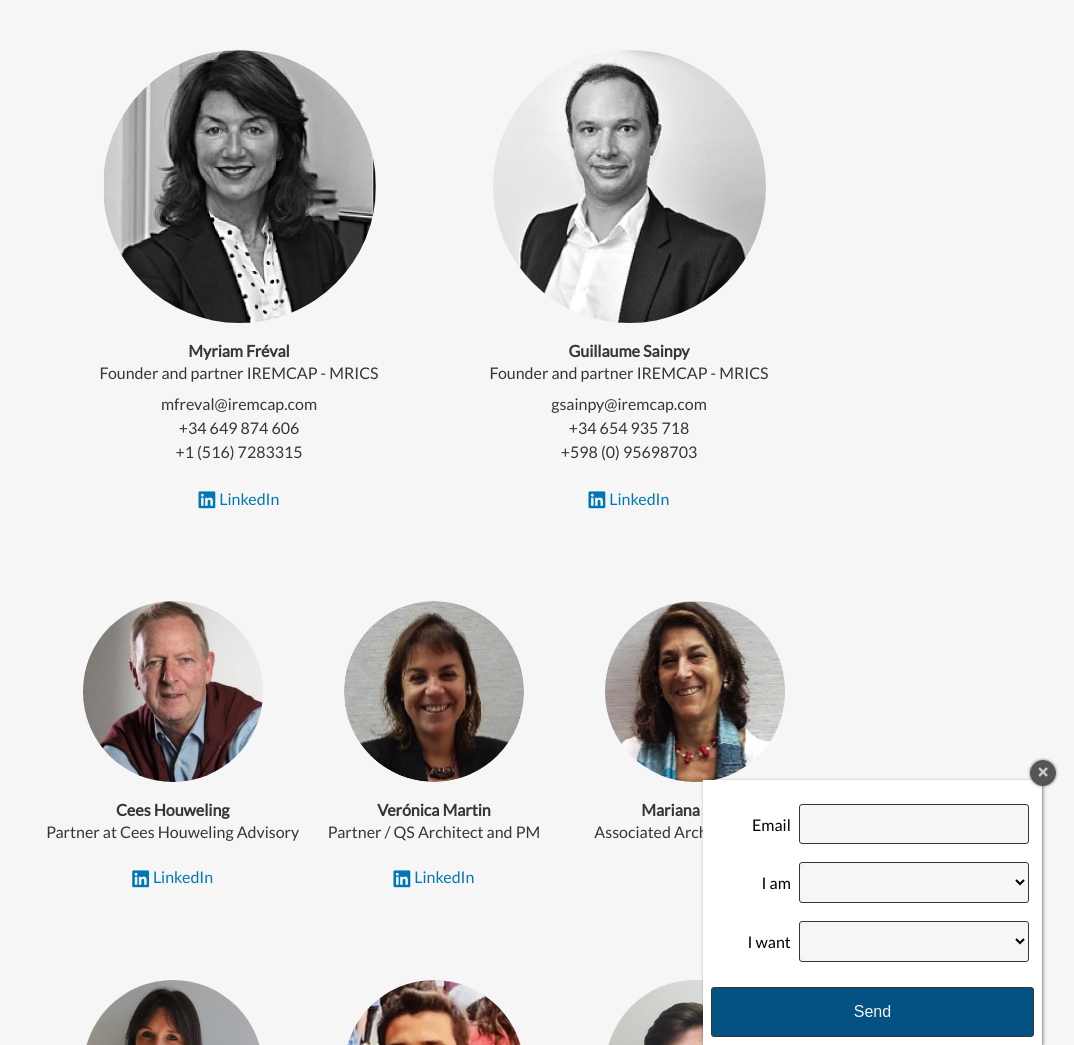
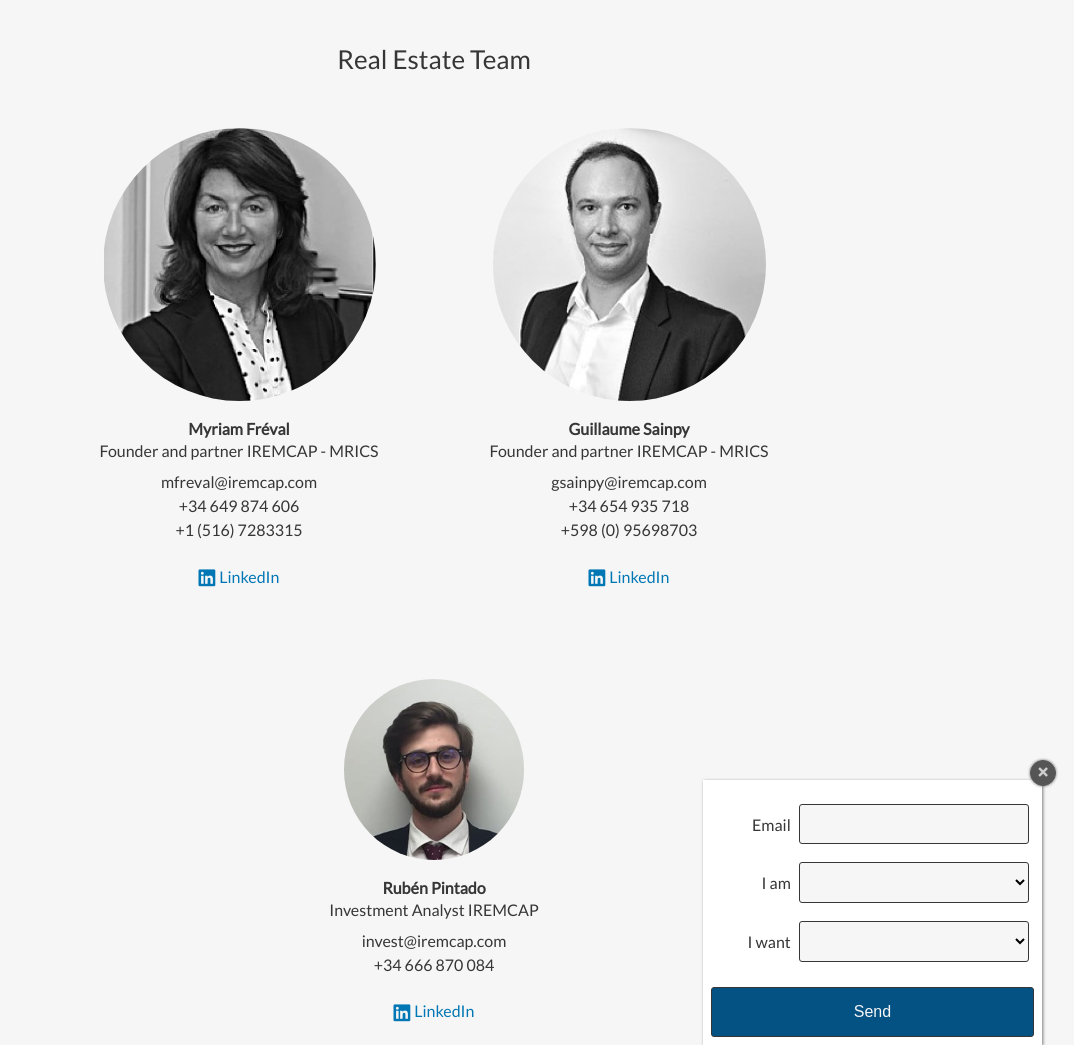
Before and after one commit to cserron/iremcap, a Jekyll site: the page built from team.md, in a window 1280 px wide and 1400 px high. Shown: the part 355-1400 px from the top of the window, without its empty margins (206-1280 px from the left). Built offline with Jekyll 4.4.1, drawn with Linux system fonts in a browser that asks for light colours; nearby versions of some CDN libraries; some of the changed text lies outside the part shown.

Commit message:
Team areas.

```diff
--- a/_config.yml
+++ b/_config.yml
@@ -33,6 +33,9 @@
 plugins:
   - jekyll-feed
 
+sass:
+  style: compressed
+
 # Exclude from processing.
 # The following items will not be processed, by default. Create a custom list
 # to override the default setting.
--- a/_data/page__team.yml
+++ b/_data/page__team.yml
@@ -3,155 +3,174 @@
   title: Our Team
 
   team:
-    - link: /assets/images/team/myriam_freval.jpg
-      name: Myriam Fréval
-      description: Founder and partner IREMCAP - MRICS
-      email: mfreval@iremcap.com
-      phones:
-        - +34 649 874 606
-        - +1 (516) 7283315
-      social:
-        - network: LinkedIn
-          url: https://www.linkedin.com/in/myriamfreval/
+    - title: Real Estate Team
+      members:
+      - link: /assets/images/team/myriam_freval.jpg
+        name: Myriam Fréval
+        description: Founder and partner IREMCAP - MRICS
+        email: mfreval@iremcap.com
+        phones:
+          - +34 649 874 606
+          - +1 (516) 7283315
+        social:
+          - network: LinkedIn
+            url: https://www.linkedin.com/in/myriamfreval/
 
-    - link: /assets/images/team/guillaume_sainpy.jpg
-      name: Guillaume Sainpy
-      description: Founder and  partner IREMCAP - MRICS
-      email: gsainpy@iremcap.com
-      phones:
-        - +34 654 935 718
-        - +598 (0) 95698703
-      social:
-        - network: LinkedIn
-          url: https://www.linkedin.com/in/gsainpy/
+      - link: /assets/images/team/guillaume_sainpy.jpg
+        name: Guillaume Sainpy
+        description: Founder and  partner IREMCAP - MRICS
+        email: gsainpy@iremcap.com
+        phones:
+          - +34 654 935 718
+          - +598 (0) 95698703
+        social:
+          - network: LinkedIn
+            url: https://www.linkedin.com/in/gsainpy/
 
-    - link: /assets/images/team/cees_houweling.jpg
-      name: Cees Houweling
-      description: Partner at Cees Houweling Advisory
-      social:
-        - network: LinkedIn
-          url: https://www.linkedin.com/in/ceeshouweling/
+      - link: /assets/images/team/ruben_pintado.jpg
+        name: Rubén Pintado
+        description: Investment Analyst IREMCAP
+        email: invest@iremcap.com
+        phones:
+          - +34 666 870 084
+        social:
+          - network: LinkedIn
+            url: https://www.linkedin.com/in/ruben-pintado-83b77441/
 
-    - link: /assets/images/team/veronica_martin.jpg
-      name: Verónica Martin
-      description: Partner / QS Architect and PM
-      social:
-        - network: LinkedIn
-          url: https://www.linkedin.com/in/ceeshouweling/
+    - title: Technical Team
+      members:
+      - link: /assets/images/team/cees_houweling.jpg
+        name: Cees Houweling
+        description: Asesor Hotelero
+        email: contacto@iremcap.com
+        social:
+          - network: LinkedIn
+            url: https://www.linkedin.com/in/ceeshouweling/
 
-    - link: /assets/images/team/mariana_mosso.jpg
-      name: Mariana Mosso
-      description: Associated Architect and PM
+      - link: /assets/images/team/veronica_martin.jpg
+        name: Verónica Martin
+        description: Asesor Técnico
+        email: contacto@iremcap.com
+        social:
+          - network: LinkedIn
+            url: https://www.linkedin.com/in/ceeshouweling/
 
-    - link: /assets/images/team/jimena_asarte.jpg
-      name: Jimena Lasarte
-      description: SEO and digital trends
-      email: contacto@iremcap.com
-      social:
-        - network: LinkedIn
-          url: https://www.linkedin.com/in/jimena-lasarte-49945028/
+      - link: /assets/images/team/mariana_mosso.jpg
+        name: Mariana Mosso
+        description: Asesor Técnico
+        email: contacto@iremcap.com
+        social:
+          - network: LinkedIn
+            url: https://www.linkedin.com/in/mariana-mosso-9ba8a525/
 
-    - link: /assets/images/team/christian_serron.jpg
-      name: Christian Serron
-      description: IT Infrastructures
-      email: contacto@iremcap.com
-      social:
-        - network: LinkedIn
-          url: https://www.linkedin.com/in/cserron/
+    - title: IT Experts / E-commerce
+      members:
+      - link: /assets/images/team/jimena_asarte.jpg
+        name: Jimena Lasarte
+        description: SEO and digital trends
+        email: contacto@iremcap.com
+        social:
+          - network: LinkedIn
+            url: https://www.linkedin.com/in/jimena-lasarte-49945028/
 
-    - link: /assets/images/team/ruben_pintado.jpg
-      name: Rubén Pintado
-      description: Investment Analyst IREMCAP
-      email: invest@iremcap.com
-      phones:
-        - +34 666 870 084
-      social:
-        - network: LinkedIn
-          url: https://www.linkedin.com/in/ruben-pintado-83b77441/
+      - link: /assets/images/team/christian_serron.jpg
+        name: Christian Serron
+        description: IT Infrastructures
+        email: contacto@iremcap.com
+        social:
+          - network: LinkedIn
+            url: https://www.linkedin.com/in/cserron/
 
-    - link: /assets/images/team/person.png
-      name: Gérard Arfinengo
-      description: Director of Institutional Relations
-      email: contacto@iremcap.com
-      phones:
-        - +34 622 840 301
-      social:
+
+      # - link: /assets/images/team/person.png
+      #   name: Gérard Arfinengo
+      #   description: Director of Institutional Relations
+      #   email: contacto@iremcap.com
+      #   phones:
+      #     - +34 622 840 301
+      #   social:
 
 es:
 
   title: Nuestro Equipo
 
   team:
-    - link: /assets/images/team/myriam_freval.jpg
-      name: Myriam Fréval
-      description: Founder and partner IREMCAP - MRICS
-      email: mfreval@iremcap.com
-      phones:
-        - +34 649 874 606
-        - +1 (516) 7283315
-      social:
-        - network: LinkedIn
-          url: https://www.linkedin.com/in/myriamfreval/
+    - title: Real Estate Team
+      members:
+        - link: /assets/images/team/myriam_freval.jpg
+          name: Myriam Fréval
+          description: Founder and partner IREMCAP - MRICS
+          email: mfreval@iremcap.com
+          phones:
+            - +34 649 874 606
+            - +1 (516) 7283315
+          social:
+            - network: LinkedIn
+              url: https://www.linkedin.com/in/myriamfreval/
 
-    - link: /assets/images/team/guillaume_sainpy.jpg
-      name: Guillaume Sainpy
-      description: Founder and  partner IREMCAP - MRICS
-      email: gsainpy@iremcap.com
-      phones:
-        - +34 654 935 718
-        - +598 (0) 95698703
-      social:
-        - network: LinkedIn
-          url: https://www.linkedin.com/in/gsainpy/
+        - link: /assets/images/team/guillaume_sainpy.jpg
+          name: Guillaume Sainpy
+          description: Founder and  partner IREMCAP - MRICS
+          email: gsainpy@iremcap.com
+          phones:
+            - +34 654 935 718
+            - +598 (0) 95698703
+          social:
+            - network: LinkedIn
+              url: https://www.linkedin.com/in/gsainpy/
 
-    - link: /assets/images/team/cees_houweling.jpg
-      name: Cees Houweling
-      description: Partner at Cees Houweling Advisory
-      social:
-        - network: LinkedIn
-          url: https://www.linkedin.com/in/ceeshouweling/
+        - link: /assets/images/team/ruben_pintado.jpg
+          name: Rubén Pintado
+          description: Analista de Inversiones IREMCAP
+          email: invest@iremcap.com
+          phones:
+            - +34 666 870 084
+          social:
+            - network: LinkedIn
+              url: https://www.linkedin.com/in/ruben-pintado-83b77441/
 
-    - link: /assets/images/team/veronica_martin.jpg
-      name: Verónica Martin
-      description: Partner / QS Architect and PM
-      social:
-        - network: LinkedIn
-          url: https://www.linkedin.com/in/ceeshouweling/
+    - title: Equipo Técnico
+      members:
+        - link: /assets/images/team/cees_houweling.jpg
+          name: Cees Houweling
+          description: Partner at Cees Houweling Advisory
+          social:
+            - network: LinkedIn
+              url: https://www.linkedin.com/in/ceeshouweling/
 
-    - link: /assets/images/team/mariana_mosso.jpg
-      name: Mariana Mosso
-      description: Associated Architect and PM
+        - link: /assets/images/team/veronica_martin.jpg
+          name: Verónica Martin
+          description: Partner / QS Architect and PM
+          social:
+            - network: LinkedIn
+              url: https://www.linkedin.com/in/ceeshouweling/
 
-    - link: /assets/images/team/jimena_asarte.jpg
-      name: Jimena Lasarte
-      description: SEO and digital trends
-      email: contacto@iremcap.com
-      social:
-        - network: LinkedIn
-          url: https://www.linkedin.com/in/jimena-lasarte-49945028/
+        - link: /assets/images/team/mariana_mosso.jpg
+          name: Mariana Mosso
+          description: Associated Architect and PM
 
-    - link: /assets/images/team/christian_serron.jpg
-      name: Christian Serron
-      description: IT Infrastructures
-      email: contacto@iremcap.com
-      social:
-        - network: LinkedIn
-          url: https://www.linkedin.com/in/cserron/
+    - title: Expertos IT / E-commerce
+      members:
+      - link: /assets/images/team/jimena_asarte.jpg
+        name: Jimena Lasarte
+        description: SEO and digital trends
+        email: contacto@iremcap.com
+        social:
+          - network: LinkedIn
+            url: https://www.linkedin.com/in/jimena-lasarte-49945028/
 
-    - link: /assets/images/team/ruben_pintado.jpg
-      name: Rubén Pintado
-      description: Analista de Inversiones IREMCAP
-      email: invest@iremcap.com
-      phones:
-        - +34 666 870 084
-      social:
-        - network: LinkedIn
-          url: https://www.linkedin.com/in/ruben-pintado-83b77441/
+      - link: /assets/images/team/christian_serron.jpg
+        name: Christian Serron
+        description: IT Infrastructures
+        email: contacto@iremcap.com
+        social:
+          - network: LinkedIn
+            url: https://www.linkedin.com/in/cserron/
 
-    - link: /assets/images/team/person.png
-      name: Gérard Arfinengo
-      description: Director de Relaciones Institucionales
-      email: contacto@iremcap.com
-      phones:
-        - +34 622 840 301
-      social:
+      # - link: /assets/images/team/person.png
+      #   name: Gérard Arfinengo
+      #   description: Director de Relaciones Institucionales
+      #   email: contacto@iremcap.com
+      #   phones:
+      #     - +34 622 840 301
+      #   social:
--- a/_layouts/team.html
+++ b/_layouts/team.html
@@ -12,17 +12,19 @@
         container-classes='banner'
     %}
 
+    {% for area in page_data.team %}
     <div class="team">
+      <h2 class="team__area">{{ area.title }}</h2>
       <div class="team-grid">
-        {% for member in page_data.team %}
+        {% for member in area.members %}
         <div class="team__member">
-          <img class="team__member--img" src="{{member.link | prepend: site.baseurl}}" alt="{{ member.name }}" />
+          <img class="team__member--img" src="{{ member.link | relative_url }}" alt="{{ member.name }}" />
           <div class="team-member__info">
-            <h3 class="team__member--name">{{member.name}}</h3>
-            <em class="team__member--description">{{member.description}}</em>
+            <h3 class="team__member--name">{{ member.name }}</h3>
+            <em class="team__member--description">{{ member.description }}</em>
             <p>
               {% if member.email %}
-              <a class="team__member--email" href="mailto:{{ member.email }}">{{member.email}}</a>
+              <a class="team__member--email" href="mailto:{{ member.email }}">{{ member.email }}</a>
               <br />
               {% endif %}
               {% for phone in member.phones %}
@@ -44,4 +46,5 @@
         {% endfor %}
       </div>
     </div>
+    {% endfor %}
 </section>
--- a/_sass/_reset.scss
+++ b/_sass/_reset.scss
@@ -108,6 +108,7 @@
 
 body {
   background-color: $white;
+  color: $black;
   line-height: 1;
 }
 
--- a/_sass/pages/_team.scss
+++ b/_sass/pages/_team.scss
@@ -13,21 +13,26 @@
 }
 
 .team {
+  align-items: center;
+  justify-content: flex-start;
+  padding: 20px 0px;
+
   @include for-size(tablet-landscape-up) {
     max-width: 780px;
   };
 
   &-grid {
     display: flex;
-    justify-content: space-between;
+    justify-content: space-evenly;
     text-align: center;
     flex-wrap: wrap;
   }
 
-  justify-content: flex-start;
-  align-items: center;
-
-  padding: 20px 0px;
+  &__area {
+    font-size: 26px;
+    padding: 1em 0;
+    text-align: center;
+  }
 
   &__member {
     align-items: center;
@@ -53,10 +58,10 @@
       padding: 30px 0;
       flex-basis: 33%;
 
-      &:nth-child(1),
-      &:nth-child(2) {
-        flex-basis: 50%;
-      }
+      // &:nth-child(1),
+      // &:nth-child(2) {
+      //   flex-basis: 50%;
+      // }
     }
 
     &--name {
@@ -81,6 +86,13 @@
       width: 70%;
       border-radius: 50%;
       min-height: 0;
+    }
+  }
+
+  &:first-of-type {
+    .team__member:nth-child(1),
+    .team__member:nth-child(2) {
+      flex-basis: 50%;
     }
   }
 }
```
